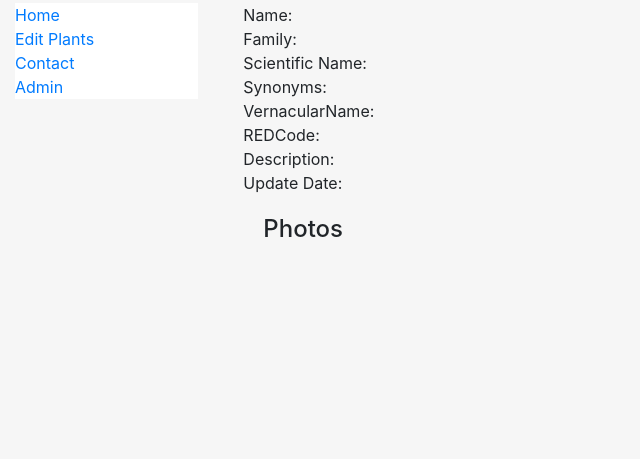
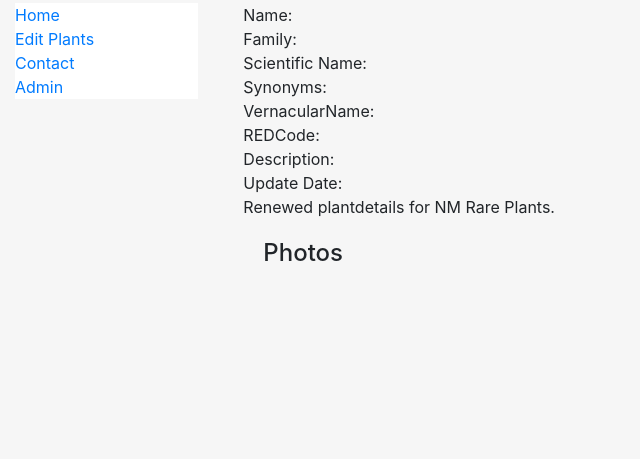
Before and after one commit to rastogiunm/djangoplants, a Django app: template plantapp/templates/plantapp/plantdetail.html in a window 1280 px wide. Shown: the part 202-661 px from the top of the page, without its empty margins (0-640 px from the left). Run offline with Django 3.2, Linux system fonts and the light colour scheme; the template is opened without the code that fills it, so the values that code supplies are empty; some libraries are stand-ins or nearby versions.

Commit message:
Update plantdetail.html
additional comments changes#4

```diff
--- a/plantapp/templates/plantapp/plantdetail.html
+++ b/plantapp/templates/plantapp/plantdetail.html
@@ -19,7 +19,7 @@
     <div class="col-sm-2">Update Date:</div> <!--col-sm-2-->
     <div class="col-sm-10">{{ plant.UpdateDate }}</div>
 </div>
-
+<div>Renewed plantdetails for NM Rare Plants.</div>
 <div style="margin-left:20px;margin-top:20px">
     <h4>Photos</h4>
     <ul>
```
